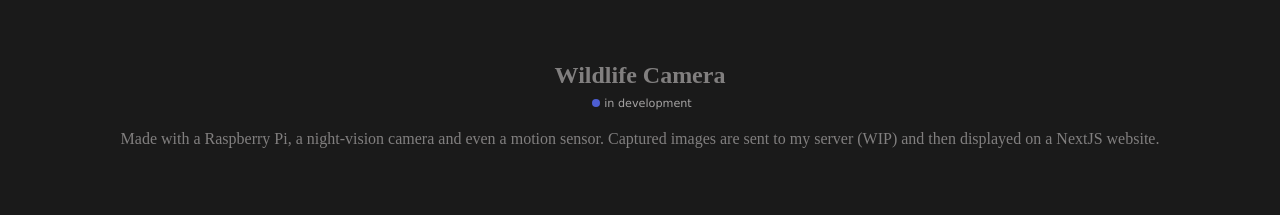
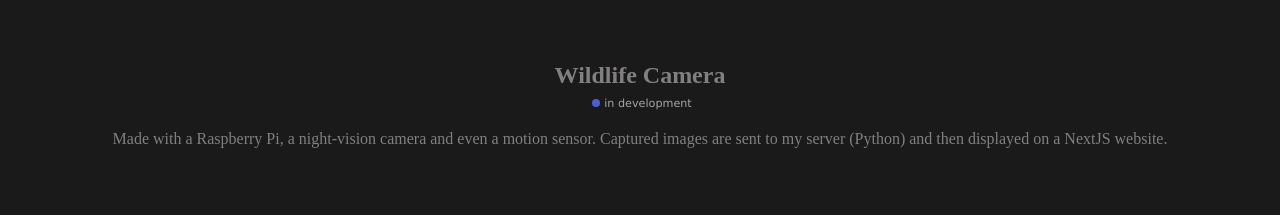
Before and after one commit to arch-user-france1/arch-user-france1, a Next.js app: page / in a window 1280 px wide. Shown: the part 1064-1279 px from the top of the page. Built offline with nearby package versions, Linux system fonts and the light colour scheme.

Commit message:
remove WIP and add Python

```diff
--- a/pages/index.js
+++ b/pages/index.js
@@ -128,7 +128,7 @@ export default function Page() {
 
       <Project
       projectname="Wildlife Camera"
-      description="Made with a Raspberry Pi, a night-vision camera and even a motion sensor. Captured images are sent to my server (WIP) and then displayed on a NextJS website."
+      description="Made with a Raspberry Pi, a night-vision camera and even a motion sensor. Captured images are sent to my server (Python) and then displayed on a NextJS website."
       status="in development"
       ></Project>
 
```
